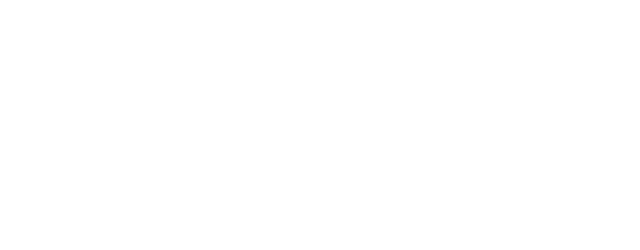
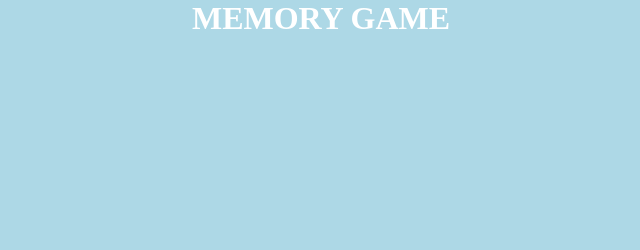
Before and after one commit to Lex95/html-css-memory, a plain HTML site: page index.html in a window 1280 px wide. Shown: the whole page, without its empty margins (319-959 px from the left). Drawn offline with Linux system fonts and the light colour scheme.

Commit message:
inizio prima riga + spostamento immagini nella cartella img

```diff
--- a/index.html
+++ b/index.html
@@ -9,10 +9,35 @@
 </head>
 <body>
     <header>
-
+        <h1>MEMORY GAME</h1>
     </header>
     <main>
-
+        <div class="row">
+            <div class="item">
+                <div class="content">
+                    <img src="" alt="">
+                    <h2></h2>
+                </div>
+            </div>
+            <div class="item">
+                <div class="content">
+                    <img src="" alt="">
+                    <h2></h2>
+                </div>
+            </div>
+            <div class="item">
+                <div class="content">
+                    <img src="" alt="">
+                    <h2></h2>
+                </div>
+            </div>
+            <div class="item">
+                <div class="content">
+                    <img src="" alt="">
+                    <h2></h2>
+                </div>
+            </div>
+        </div>
     </main>
     <footer>
 
--- a/style.css
+++ b/style.css
@@ -3,3 +3,21 @@
     padding: 0;
     box-sizing: border-box;
 }
+html {
+
+}
+body {
+    background-color: lightblue;
+    padding: 0 25%;
+}
+header > h1 {
+    color: white;
+    text-align: center;
+}
+.item {
+    height: 200px;
+    width: 150px;
+    float: left;
+    margin: 10px;
+    background-image: url(img/);
+}
```
Also changed, not shown: img/noun_Bicycle_3134821.png (renamed from noun_Bicycle_3134821.png), img/noun_Cruise_Ship_3134824.png (renamed from noun_Cruise_Ship_3134824.png), img/noun_Submarine_3134738.png (renamed from noun_Submarine_3134738.png), img/noun_Tractor_3134797.png (renamed from noun_Tractor_3134797.png), img/noun_Tram_3134750.png (renamed from noun_Tram_3134750.png), img/noun_air_balloon_3134741.png (renamed from noun_air_balloon_3134741.png), img/pattern.png (renamed from pattern.png).
